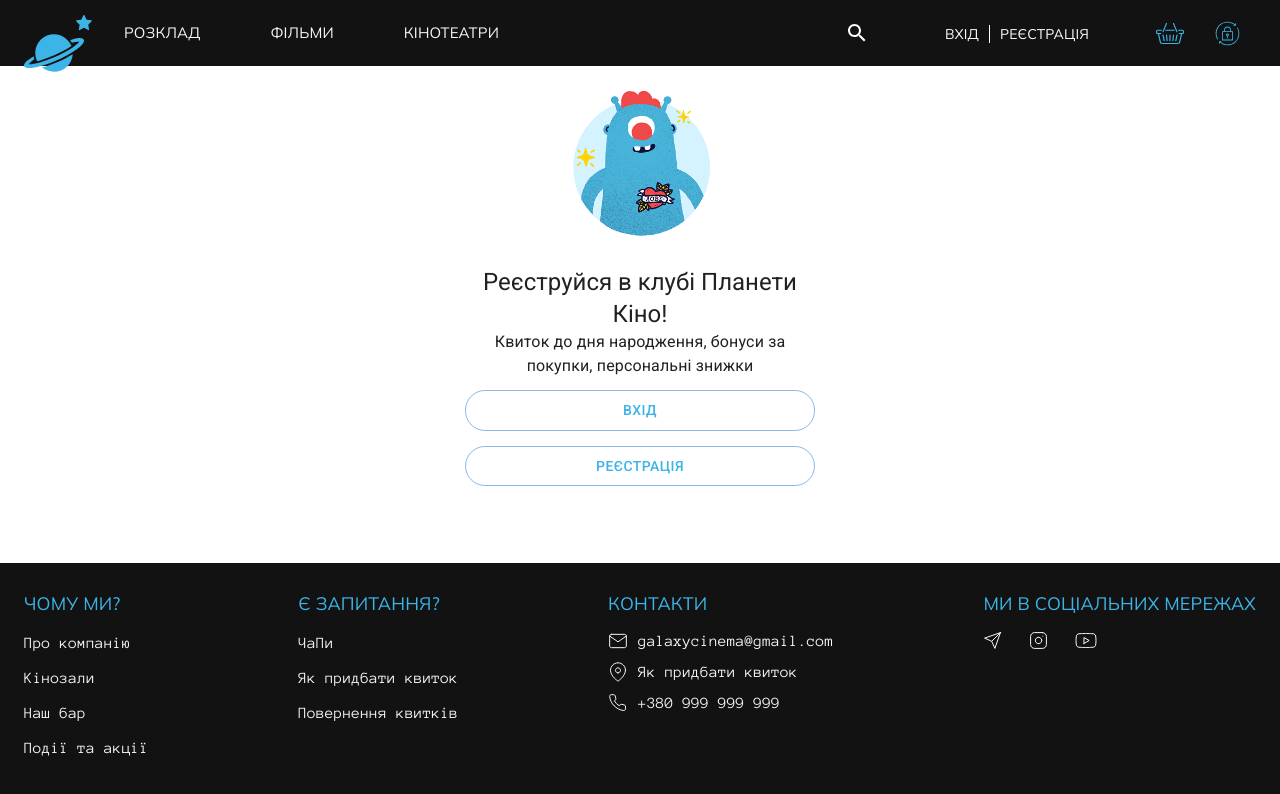
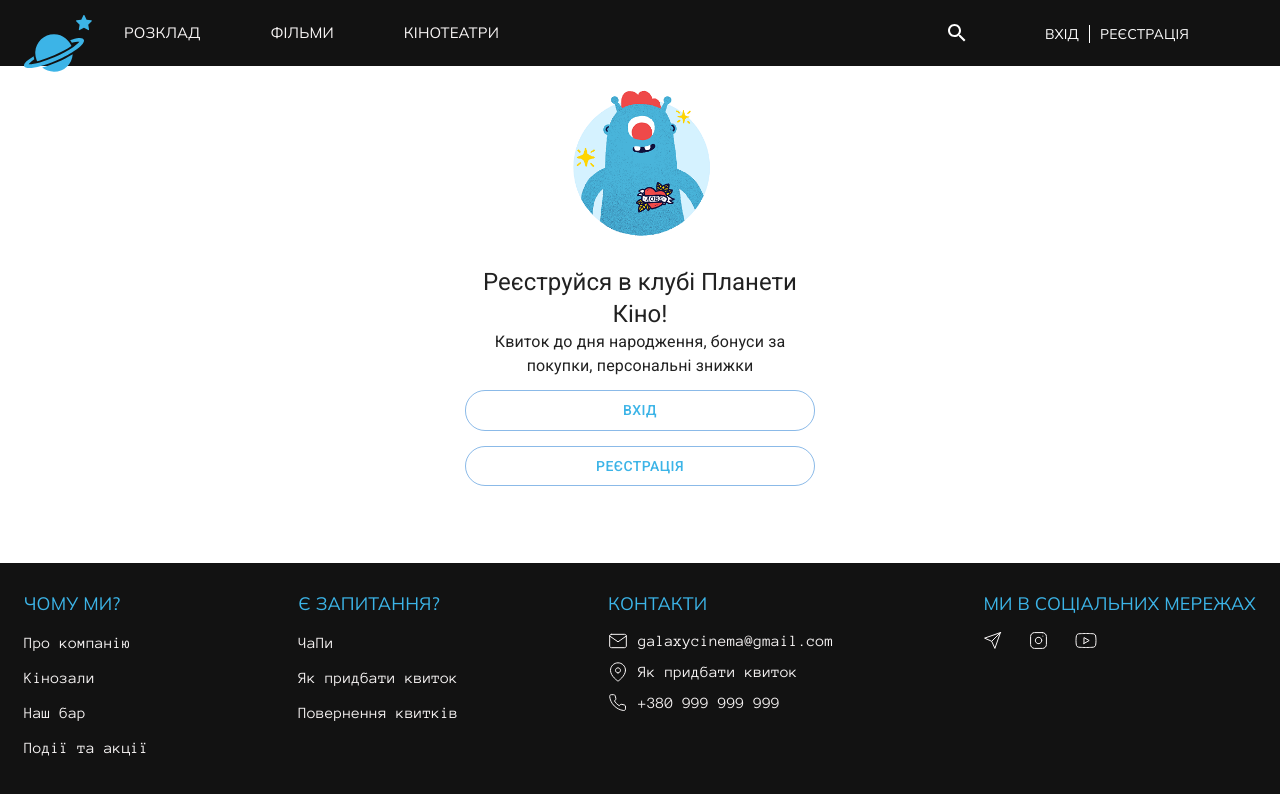
Before and after one commit to Yaroslavpnts/cinema, a React (Create React App) app: page /cinema/auth in a window 1280 px wide. Shown: the top 794 px of the page. Built offline with nearby package versions, Linux system fonts and the light colour scheme.

Commit message:
admin btn exist if only user authorized

```diff
--- a/src/api/axios.ts
+++ b/src/api/axios.ts
@@ -1,4 +1,4 @@
-import axios, { AxiosRequestConfig, AxiosResponse } from 'axios';
+import axios, { AxiosRequestConfig } from 'axios';
 import { getCookie } from '../app/helpers/helperFunctions';
 import { API_URL } from '../config';
 
--- a/src/components/layout/Header.styled.tsx
+++ b/src/components/layout/Header.styled.tsx
@@ -97,6 +97,7 @@ export const AnonymousBlock = styled('div')`
 
 export const AuthorizedBlock = styled('div')`
   margin-right: 57px;
+  display: flex;
 `;
 
 export const LinkAuth = styled(Link)`
--- a/src/components/layout/Header.tsx
+++ b/src/components/layout/Header.tsx
@@ -80,9 +80,6 @@ const Header: React.FC = () => {
                   <Link to="/auth" style={{ display: 'flex' }} onClick={() => dispatch(signOut())}>
                     <img src={OutSvg} alt="" />
                   </Link>
-                </AuthorizedBlock>
-              )}
-              <img src={CartSvg} alt="" />
                   <AdminLink to="admin">
                     <svg
                       width="27"
@@ -99,6 +96,9 @@ const Header: React.FC = () => {
                       />
                     </svg>
                   </AdminLink>
+                </AuthorizedBlock>
+              )}
+              {/* <img src={CartSvg} alt="" /> */}
             </UserBlock>
           </HeaderRightBlock>
         </HeaderMain>
```
Lines whose indentation alone changed are shown as unchanged.
